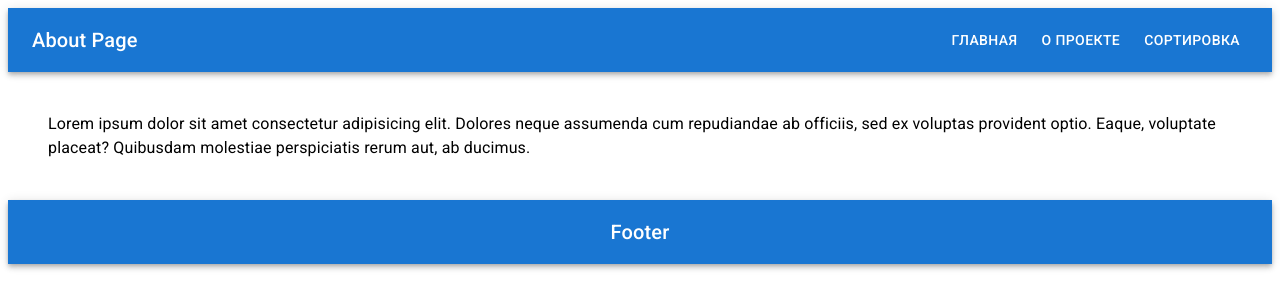
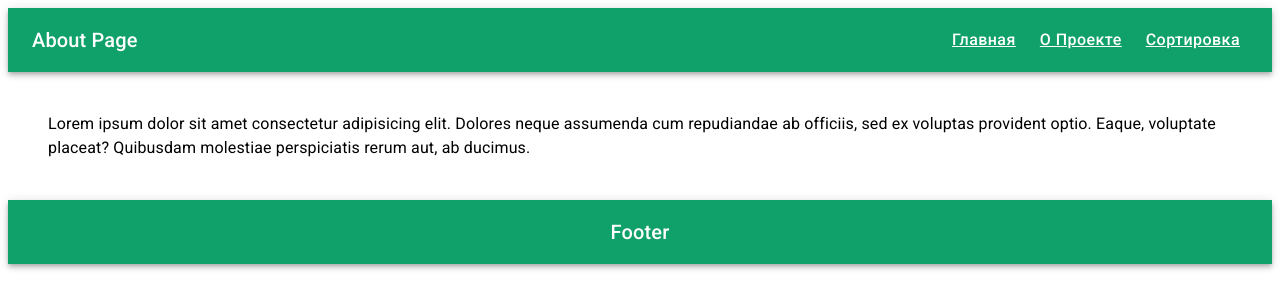
Before and after one commit to andreibudniak-boop/SPA-blog, a React (Vite) app: page /about in a window 1280 px wide. Shown: the top 308 px of the page. Built offline with nearby package versions, Linux system fonts and the light colour scheme.

Commit message:
first theme added

```diff
--- a/src/App.jsx
+++ b/src/App.jsx
@@ -3,10 +3,12 @@ import "./App.css";
 import HomePage from "./pages/HomePage.jsx";
 import AboutPage from "./pages/AboutPage.jsx";
 import SortPage from "./pages/SortPage.jsx";
+import { ThemeProvider } from "@mui/material";
+import { theme } from "./theme/theme.js";
 
 function App() {
   return (
-    <>
+    <ThemeProvider theme={theme}>
       <Router>
         <Routes>
           <Route path="/" element={<HomePage />} />
@@ -14,7 +16,7 @@ function App() {
           <Route path="/sort" element={<SortPage />} />
         </Routes>
       </Router>
-    </>
+    </ThemeProvider>
   );
 }
 
--- a/src/components/Header.jsx
+++ b/src/components/Header.jsx
@@ -4,26 +4,31 @@ import { AppBar, Toolbar, Typography, Button, Box } from "@mui/material";
 
 function Header(props) {
   return (
+    <>
+      {/* <Box sx={(theme) => ({ mr: 1, color: theme.palette.primary.main })}>
+        Главная
+      </Box> */}
       <AppBar position="static" sx={{ mb: 2 }}>
         <Toolbar>
           <Typography variant="h6" component="div" sx={{ flexGrow: 1 }}>
             {props.title}
           </Typography>
           <Box>
-          <Button component={Link} to="/" color="inherit" sx={{ mr: 1 }}>
+            <Button component={Link} to="/" color="white" sx={{ mr: 1 }}>
               Главная
             </Button>
 
-          <Button component={Link} to="/about" color="inherit" sx={{ mr: 1 }}>
+            <Button component={Link} to="/about" color="white" sx={{ mr: 1 }}>
               О Проекте
             </Button>
 
-          <Button component={Link} to="/sort" color="inherit">
+            <Button component={Link} to="/sort" color="white">
               Сортировка
             </Button>
           </Box>
         </Toolbar>
       </AppBar>
+    </>
   );
 }
 
--- a/src/pages/AboutPage.jsx
+++ b/src/pages/AboutPage.jsx
@@ -1,11 +1,11 @@
 import React from "react";
 import Footer from "../components/Footer.jsx";
 import Header from "../components/Header.jsx";
-import { Typography } from "@mui/material";
+import { Box, Typography } from "@mui/material";
 
 function AboutPage() {
   return (
-    <div>
+    <Box>
       <Header title="About Page" />
       <Typography sx={{ m: 5 }}>
         Lorem ipsum dolor sit amet consectetur adipisicing elit. Dolores neque
@@ -14,7 +14,7 @@ function AboutPage() {
         ducimus.
       </Typography>
       <Footer />
-    </div>
+    </Box>
   );
 }
 
--- /dev/null
+++ b/src/theme/overrides/MuiButton.tsx
@@ -0,0 +1,15 @@
+import { Components, Theme } from "@mui/material";
+
+export const MuiButtonOverrides: Components<Theme>["MuiButton"] = {
+  styleOverrides: {
+    root: {
+      textTransform: "none",
+      fontSize: "16px",
+      borderRadius: 999,
+    },
+    text: {
+      textDecoration: "underline",
+      borderRadius: 0,
+    },
+  },
+};
--- /dev/null
+++ b/src/theme/theme.ts
@@ -0,0 +1,13 @@
+import { createTheme } from "@mui/material";
+import { MuiButtonOverrides } from "./overrides/MuiButton";
+
+export const theme = createTheme({
+  palette: {
+    primary: {
+      main: "#10a16a",
+    },
+  },
+  components: {
+    MuiButton: MuiButtonOverrides,
+  },
+});
```
Also changed, not shown: src/pages/HomePage.jsx (+1 -42 lines). Lines whose indentation alone changed are shown as unchanged.
